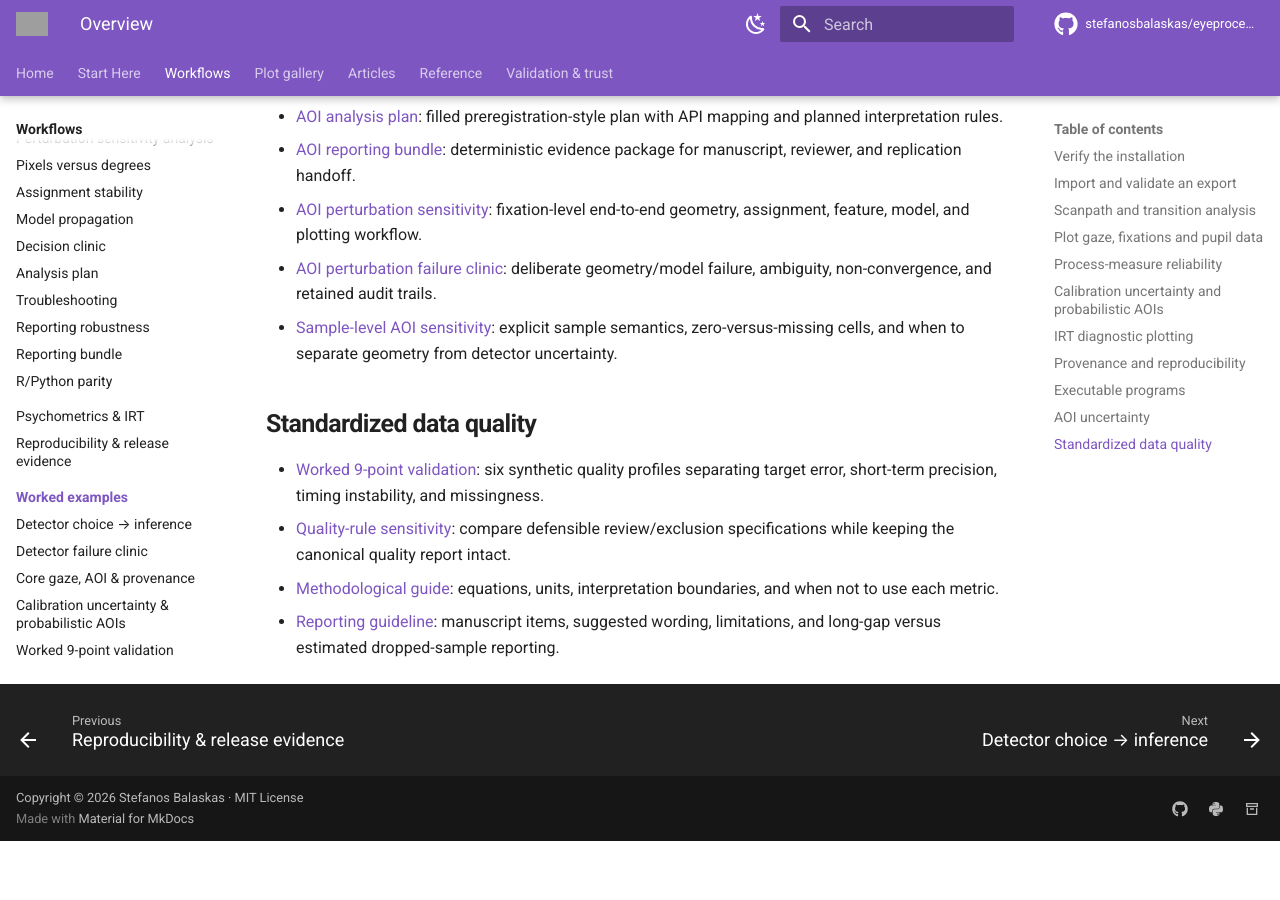
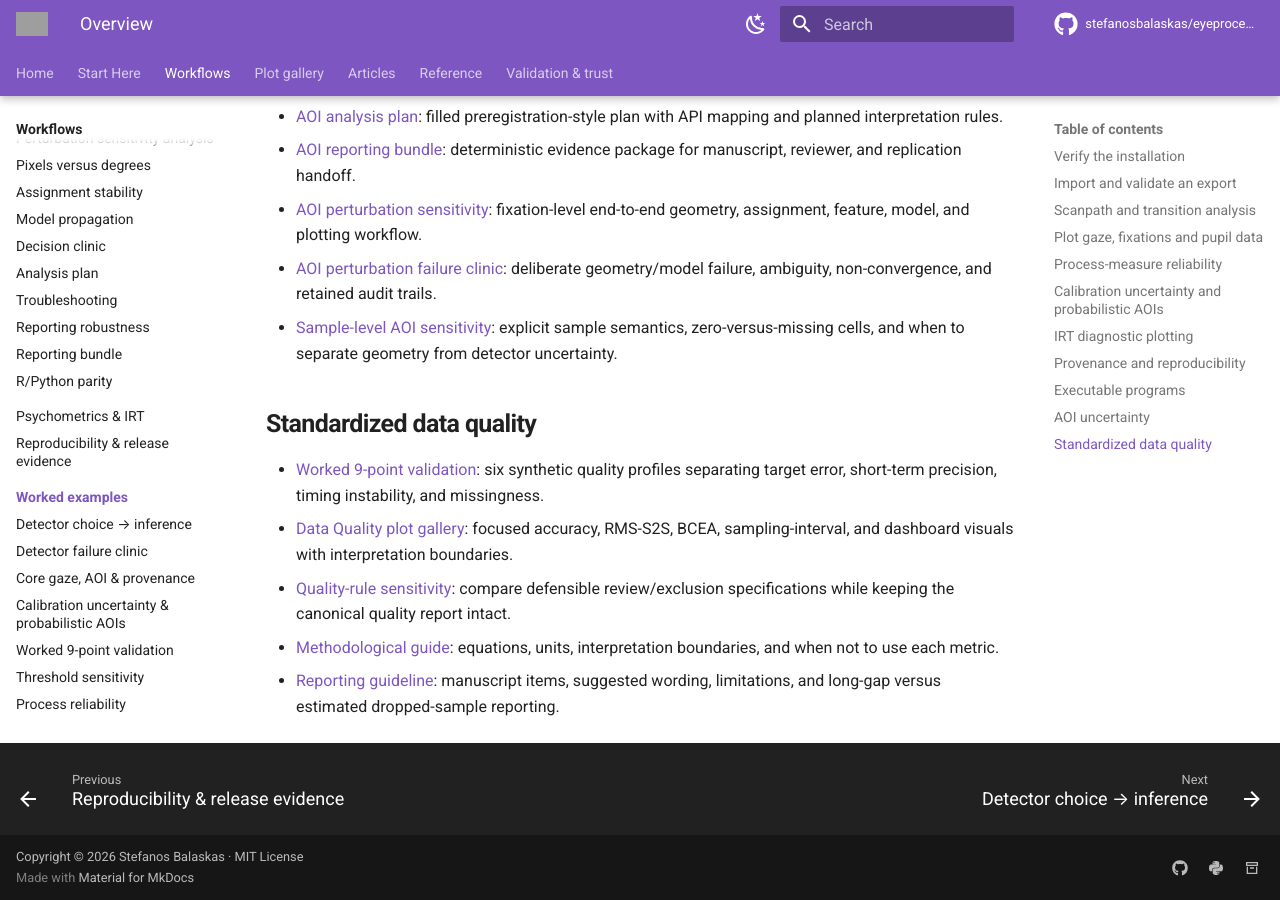
Before and after one commit to stefanosbalaskas/eyeprocesspy, an MkDocs documentation site: the page built from docs/examples/index.md, in a window 1280 px wide and 900 px high, scrolled down 5889 px. Built offline with MkDocs 1.6.1 and Material for MkDocs 9.7.7, drawn with Linux system fonts in a browser that asks for light colours; comment, search, counter and statistics services are not loaded; before the commit the page ends 6730 px from its top, so only the background shows below that; grey boxes are pictures that could not be loaded.

Commit message:
docs: surface Data Quality plot gallery

```diff
--- a/docs/examples/index.md
+++ b/docs/examples/index.md
@@ -26,7 +26,7 @@
 
     Use a synthetic 9-point validation to separate accuracy from precision, inspect realized sampling and data loss, apply review-only thresholds, and carry quality decisions into sensitivity analysis.
 
-    [Open validation workflow](data-quality-validation.md) · [Open sensitivity workflow](data-quality-sensitivity.md)
+    [Open validation workflow](data-quality-validation.md) · [Open plot gallery](data-quality-plot-gallery.md) · [Open sensitivity workflow](data-quality-sensitivity.md)
 
 -   :material-chart-timeline-variant: **Process-measure reliability**
 
@@ -255,6 +255,7 @@
 ## Standardized data quality
 
 - [Worked 9-point validation](data-quality-validation.md): six synthetic quality profiles separating target error, short-term precision, timing instability, and missingness.
+- [Data Quality plot gallery](data-quality-plot-gallery.md): focused accuracy, RMS-S2S, BCEA, sampling-interval, and dashboard visuals with interpretation boundaries.
 - [Quality-rule sensitivity](data-quality-sensitivity.md): compare defensible review/exclusion specifications while keeping the canonical quality report intact.
 - [Methodological guide](../guides/data-quality.md): equations, units, interpretation boundaries, and when not to use each metric.
 - [Reporting guideline](../guides/data-quality-reporting.md): manuscript items, suggested wording, limitations, and long-gap versus estimated dropped-sample reporting.
```
